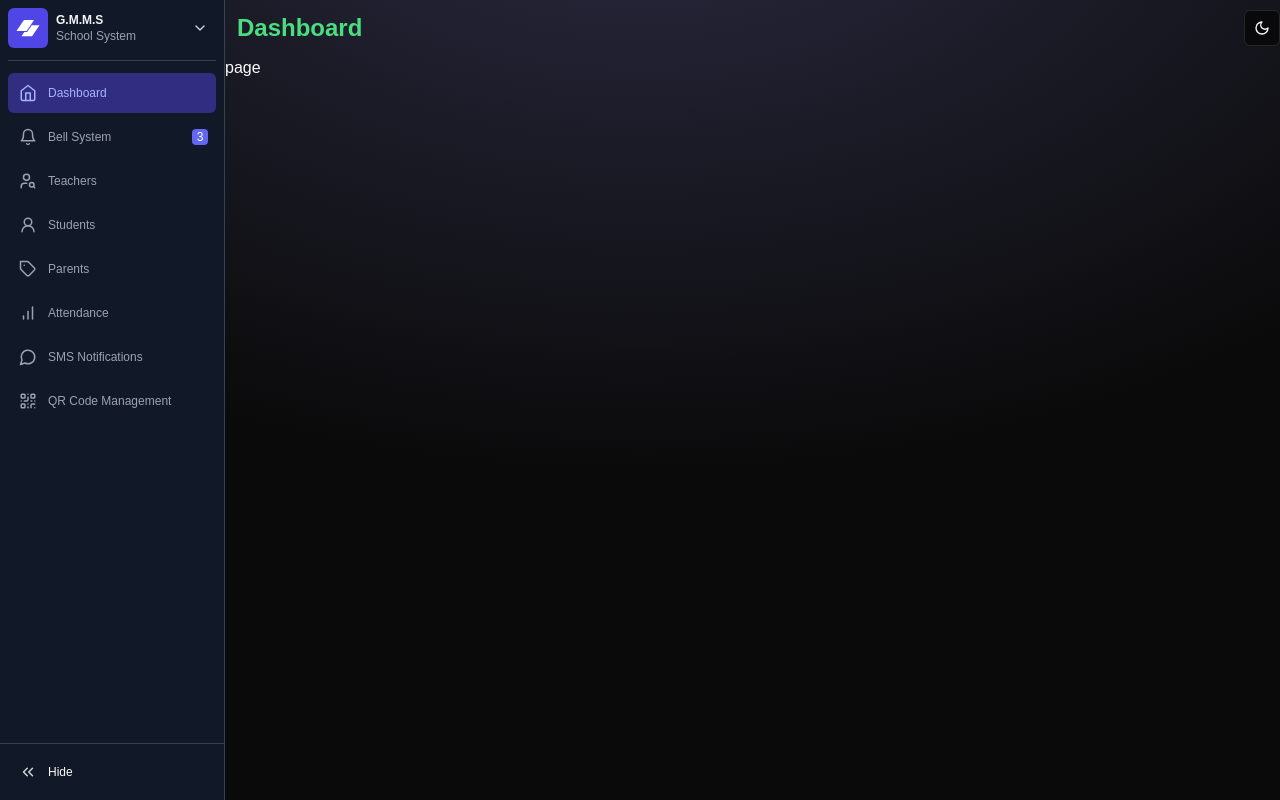
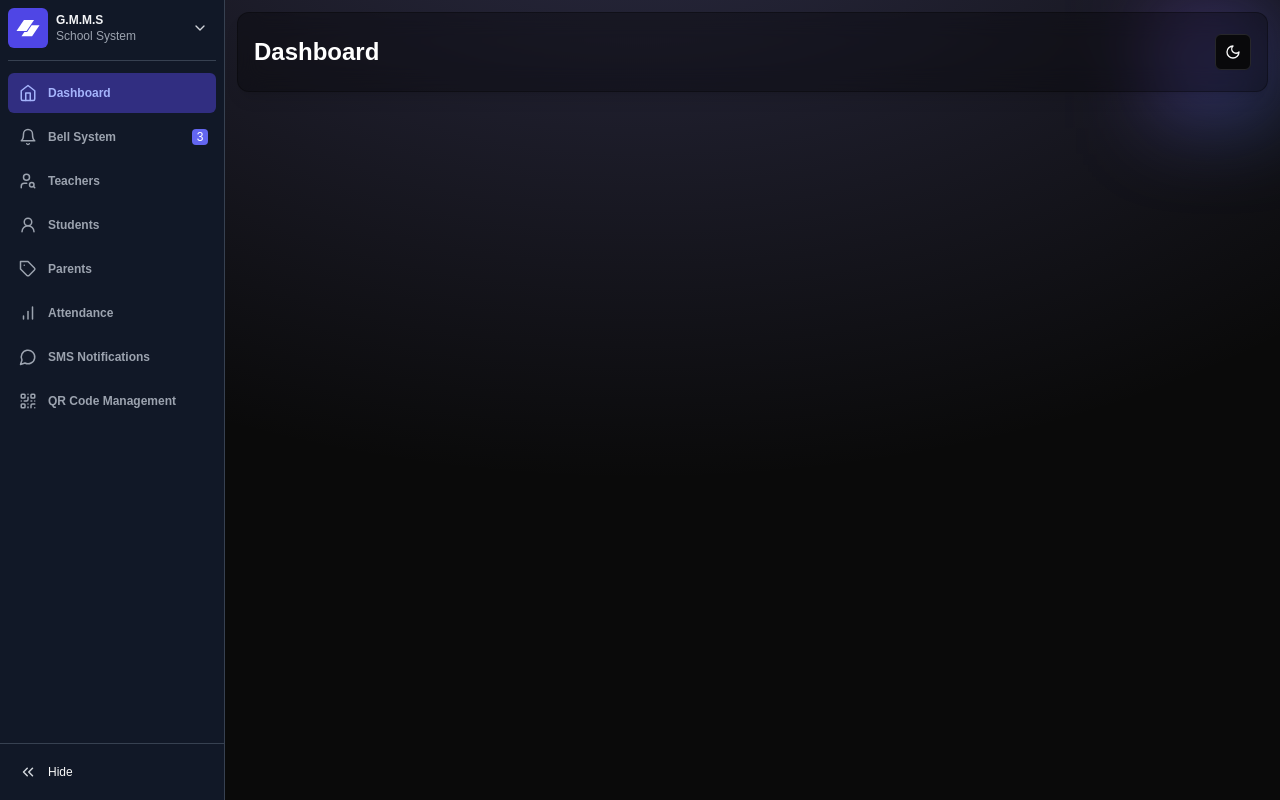
Before and after one commit to Sharjun-Hussain/Sharjun-Hussain-school-management-system, a Next.js app: page /app in a window 1280 px wide. Built offline with nearby package versions, Linux system fonts and the light colour scheme.

Commit message:
update:Modified the header design with gradient

```diff
--- a/app/app/layout.jsx
+++ b/app/app/layout.jsx
@@ -2,6 +2,7 @@
 import { LuSun } from "react-icons/lu";
 import { Sidebar } from "./layout/sidebar";
 import { ModeToggle } from "./Components/toggle";
+import Header from "./layout/Header";
 
 const Dashboard = ({ children }) => {
   return (
@@ -11,12 +12,7 @@ const Dashboard = ({ children }) => {
           <Sidebar />
         </div>
         <div className="w-full lg:4/5">
-          <div className="ms-3 text-2xl font-bold h-14 items-center flex ">
-            <div className="dark:text-green-400 text-black">Dashboard</div>
-            <div className="ms-auto">
-              <ModeToggle />
-            </div>
-          </div>
+          <Header />
           {children}
         </div>
       </div>
--- /dev/null
+++ b/app/app/layout/Header.jsx
@@ -0,0 +1,23 @@
+import React from "react";
+import { ModeToggle } from "../Components/toggle";
+
+const Header = () => {
+  return (
+    <div className="mx-3 my-3">
+      <div
+        className="text-2xl font-bold lg:h-20 h-14  flex items-center bg-white/30 dark:bg-black/30
+        backdrop-blur-md border border-white/30 dark:border-black/30 shadow-lg p-4 rounded-xl"
+      >
+        {/* Dashboard Title */}
+        <div className="text-black dark:text-white">Dashboard</div>
+
+        {/* Mode Toggle Button */}
+        <div className="ms-auto">
+          <ModeToggle />
+        </div>
+      </div>
+    </div>
+  );
+};
+
+export default Header;
--- a/app/app/layout/sidebar.jsx
+++ b/app/app/layout/sidebar.jsx
@@ -99,7 +99,7 @@ const Option = ({ Icon, title, selected, setSelected, open, notifs }) => {
     <motion.button
       layout
       onClick={() => setSelected(title)}
-      className={`relative flex h-10 w-full items-center rounded-md transition-colors
+      className={`relative flex h-10 w-full items-center  rounded-md transition-colors
         ${
           selected === title
             ? "bg-indigo-100 text-indigo-800 dark:bg-indigo-900 dark:text-indigo-300"
@@ -118,7 +118,7 @@ const Option = ({ Icon, title, selected, setSelected, open, notifs }) => {
           initial={{ opacity: 0, y: 12 }}
           animate={{ opacity: 1, y: 0 }}
           transition={{ delay: 0.125 }}
-          className="text-xs font-medium"
+          className="text-xs font-semibold"
         >
           {title}
         </motion.span>
--- a/app/app/page.jsx
+++ b/app/app/page.jsx
@@ -2,7 +2,9 @@
 import React from "react";
 
 const page = () => {
-  return <div>page</div>;
+  return (
+    <div className=" -z-10  absolute right-0 top-0 bg-gradient-to-br from-purple-500/30 to-blue-500/30 blur-2xl h-32 w-32 text-white"></div>
+  );
 };
 
 export default page;
--- a/app/layout.js
+++ b/app/layout.js
@@ -17,7 +17,7 @@ export default function RootLayout({ children }) {
   return (
     <html lang="en">
       <body
-        className={`${geistSans.variable} ${geistMono.variable} antialiased`}
+        className={`${geistSans.variable} ${geistMono.variable} antialiased overflow-x-hidden`}
       >
         <ThemeProvider
           attribute="class"
```
